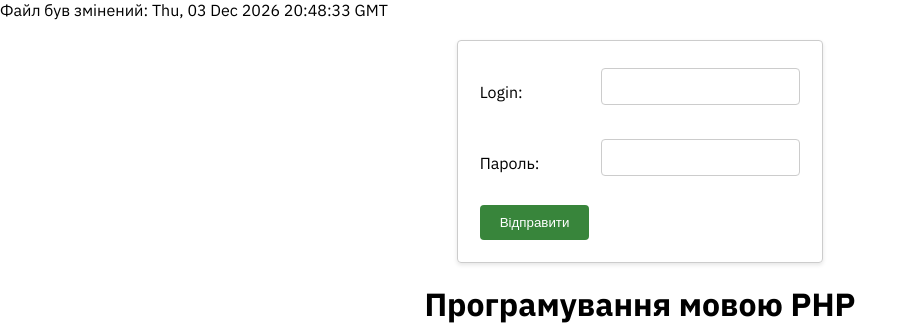
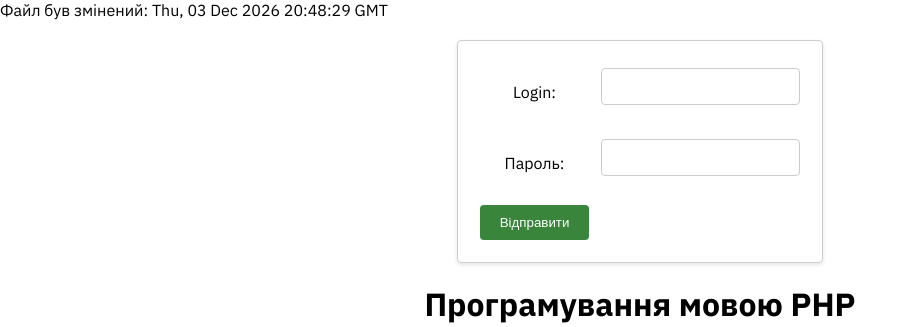
Before and after one commit to cirin0/mainPhpSite, a PHP site: page /index.php in a window 1280 px wide. Shown: the top 327 px of the page, without its empty margins (0-918 px from the left). Run offline with PHP 8.4, Linux system fonts and the light colour scheme; data that the repository does not hold is empty.

Commit message:
Edit: general style and snipets

```diff
--- a/css/style.css
+++ b/css/style.css
@@ -49,9 +49,9 @@ img {
    width: 40%;
 }
 
-tr {
+/* tr {
    text-align: left;
-}
+} */
 
 #main {
    color: rgb(241, 19, 19);
@@ -89,7 +89,8 @@ tr {
    font-size: 18px;
 }
 
-td {
+td,
+th {
    padding: 5px;
 }
 
```
